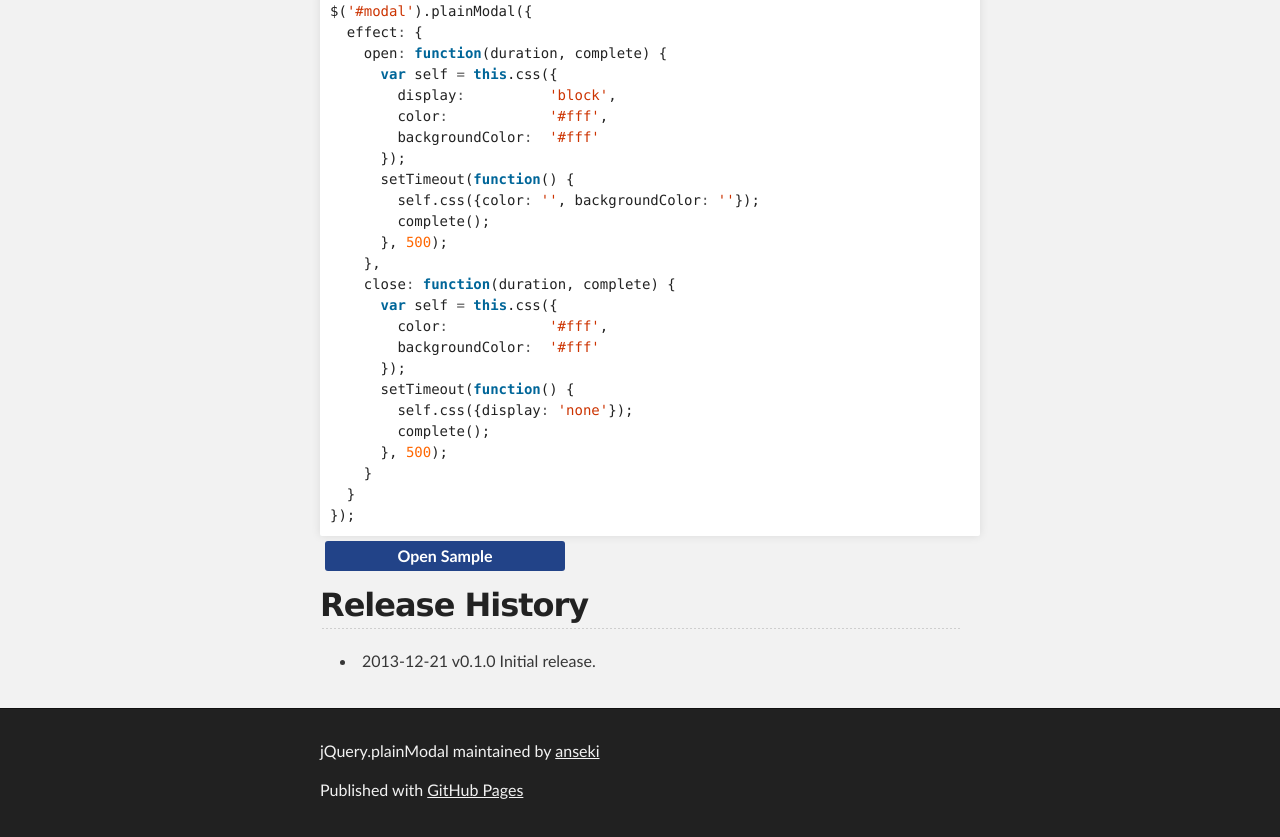
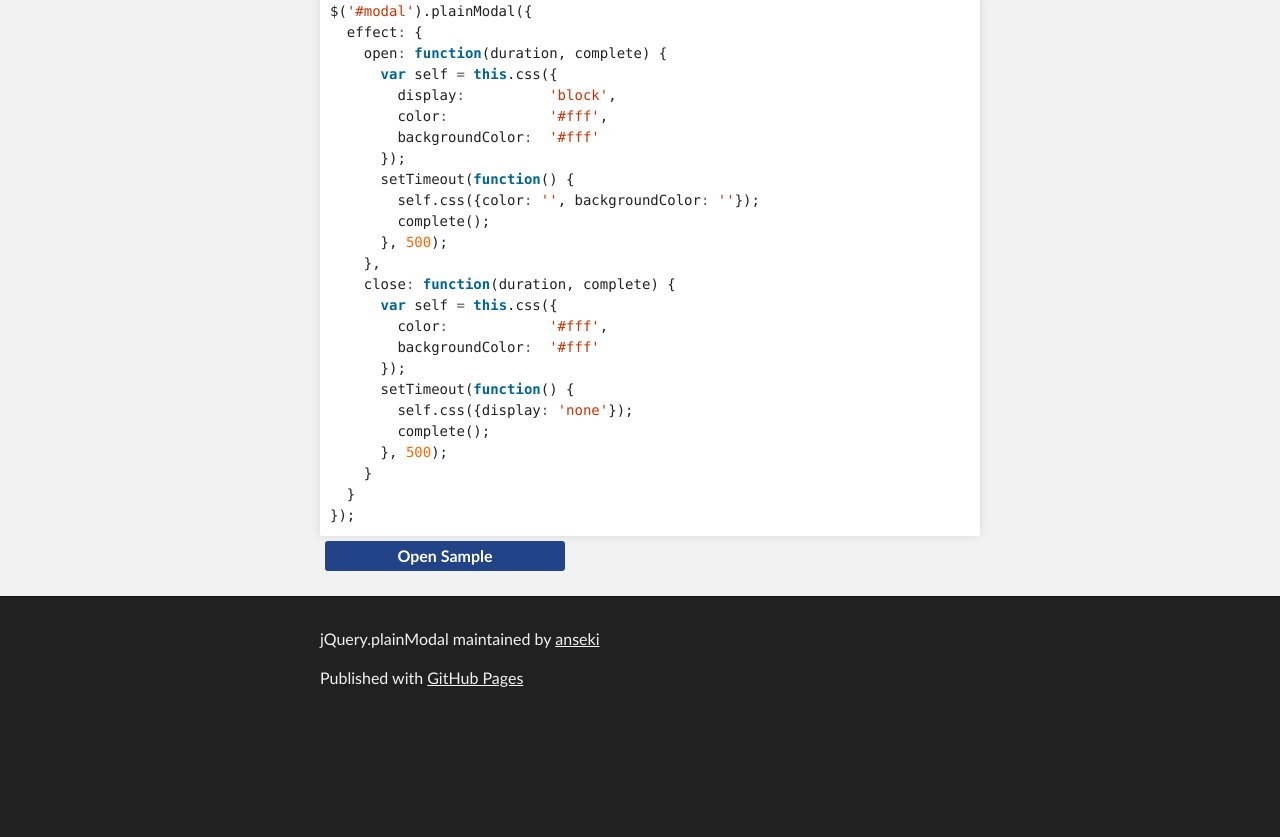
Before and after one commit to anseki/jquery-plainmodal, a plain HTML site: page index.html in a window 1280 px wide. Shown: the part 4201-5038 px from the top of the page. After the commit the page ends 4926 px from the top, so only its background shows below. Drawn offline with nearby package versions, Linux system fonts and the light colour scheme.

Commit message:
Remove Release History

```diff
--- a/index.html
+++ b/index.html
@@ -376,12 +376,6 @@ $('#sample-button7').click(function() {
 </script>
 <!-- ======== /sample -->
 
-<h2>
-<a name="release-history" class="anchor" href="#release-history"><span class="octicon octicon-link"></span></a>Release History</h2>
-
-<ul>
-<li>2013-12-21           v0.1.0          Initial release.</li>
-</ul>
       </section>
     </div>
 
```
